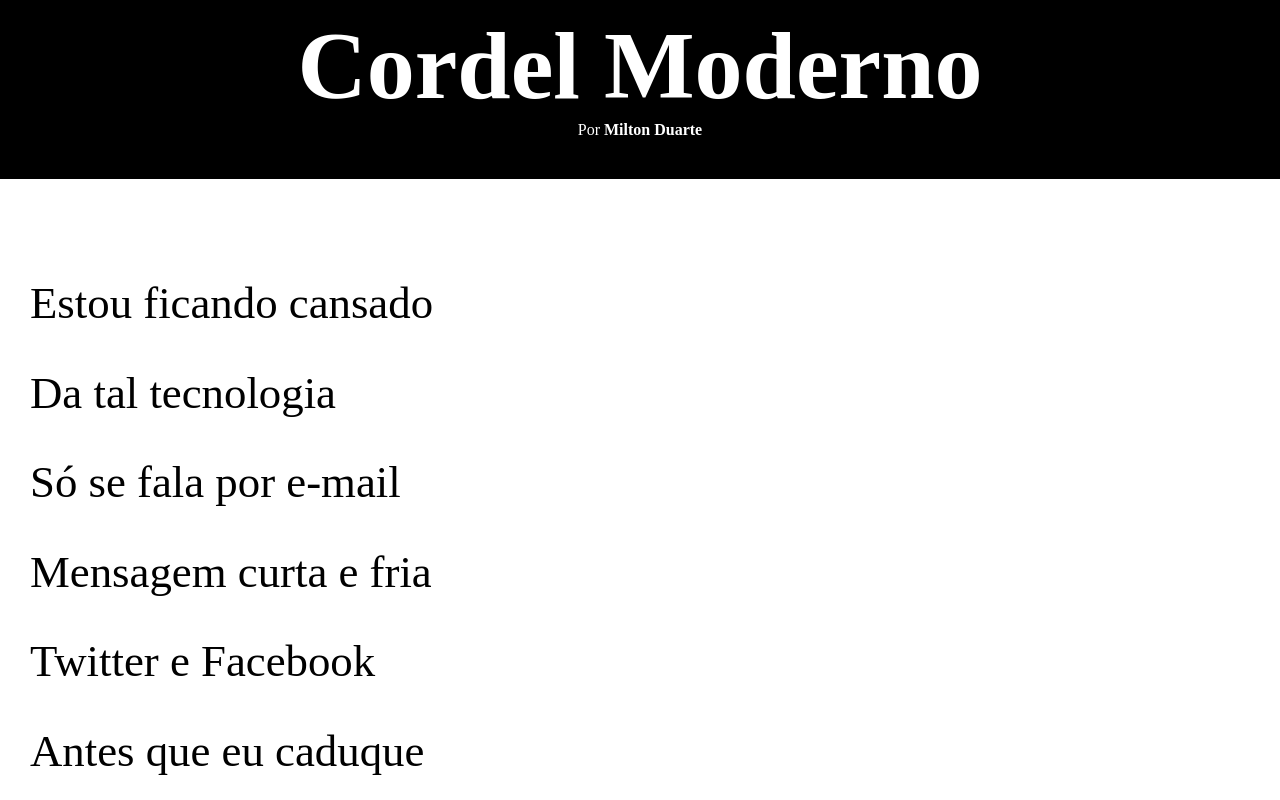
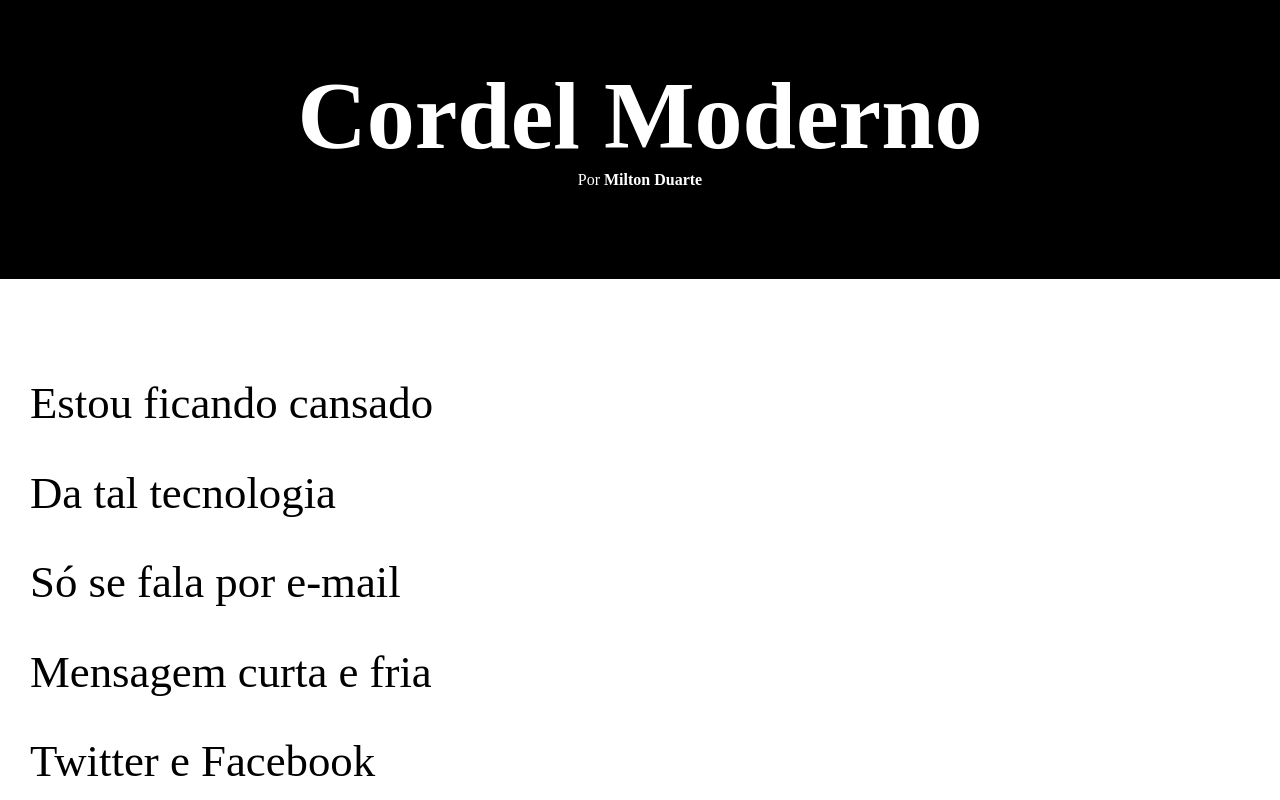
Before and after one commit to LucasDAndrade/html-css, a plain HTML site: page desafios/desafio12/index.html in a window 1280 px wide. Shown: the top 800 px of the page. Drawn offline with Linux system fonts and the light colour scheme.

Commit message:
atualizei o desafio 12

```diff
--- a/desafios/desafio12/index.html
+++ b/desafios/desafio12/index.html
@@ -74,6 +74,6 @@
               Deixe que Deus interprete.</p>
       </article>
   </main>
-  <footer>Site criado por <strong>Lucas de Andrade</strong>, exercício do <strong>CursoEmVídeo</strong></footer>
+  <footer>Site criado por <a href="https://github.com/LucasDAndrade" target="_blank"><strong>Lucas de Andrade</strong></a>, exercício do <strong>CursoEmVídeo</strong></footer>
 </body>
 </html>
--- a/desafios/desafio12/style.css
+++ b/desafios/desafio12/style.css
@@ -14,6 +14,10 @@ header {
   min-height: 150px;
 }
 
+body {
+  min-height: 100vh
+}
+
 a {
   color: white;
   font-weight: bold;
@@ -26,12 +30,13 @@ a:hover {
 
 header > h1 {
   font-size: 6em;
-
+  padding-top: 50px;
 }
 
 header > p {
   margin-top: 0px;
   margin-bottom: 30px;
+  padding-bottom: 50px;
 }
 
 footer {
```
